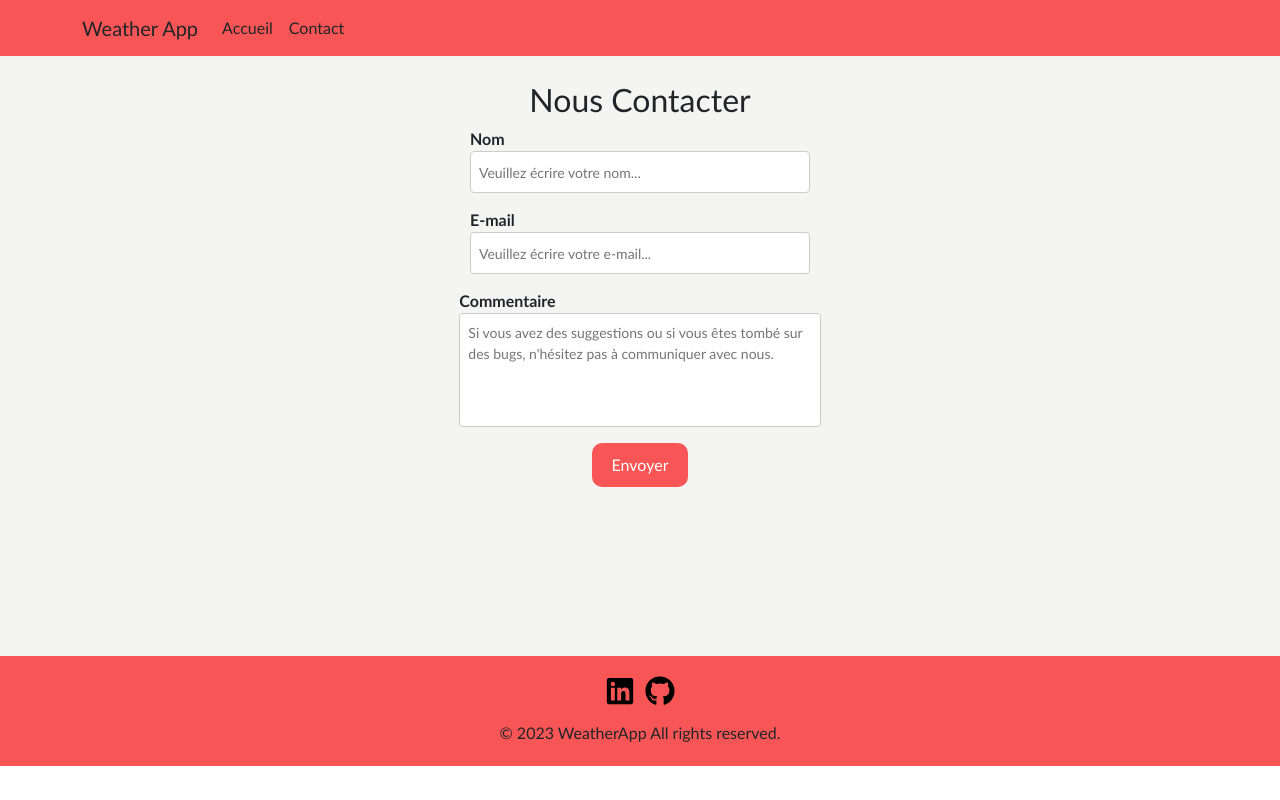
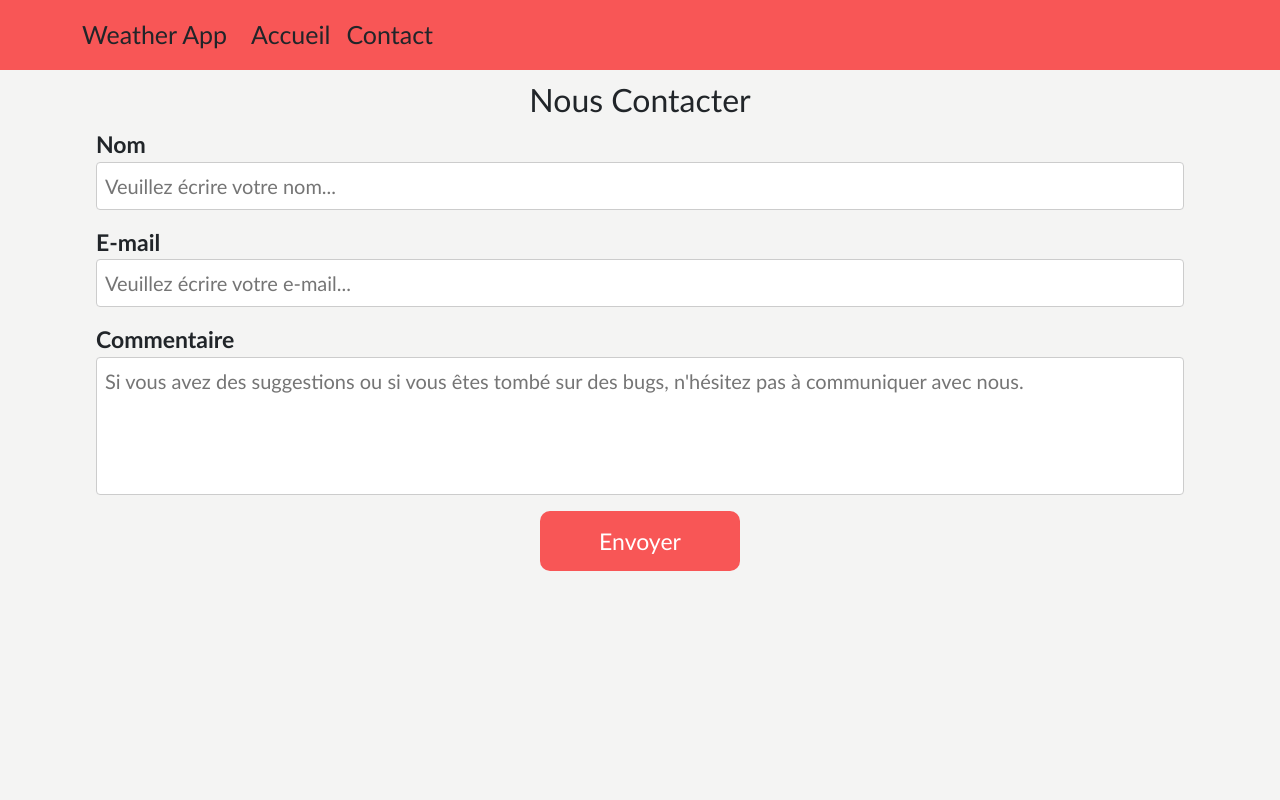
Before and after one commit to Radouane0/weather-app, a React (Create React App) app: page /contact in a window 1280 px wide. Shown: the top 800 px of the page. Built offline with nearby package versions, Linux system fonts and the light colour scheme.

Commit message:
style responsive tablette

```diff
--- a/src/components/Footer/Footer.scss
+++ b/src/components/Footer/Footer.scss
@@ -5,10 +5,16 @@
     flex-direction: column;
     align-items: center;
     padding-top: 20px;
-
     .icons {
         display: flex;
         gap: 10px;
         margin-bottom: 15px;
     }
+
 }
+@media screen and (min-width: 768px) {
+
+    .footer p{
+        font-size: 23px;
+    }
+}
--- a/src/components/NavBar/NavBar.js
+++ b/src/components/NavBar/NavBar.js
@@ -1,4 +1,5 @@
 import React from 'react';
+import './NavBar.scss';
 import Container from 'react-bootstrap/Container';
 import Nav from 'react-bootstrap/Nav';
 import Navbar from 'react-bootstrap/Navbar';
@@ -9,7 +10,7 @@ const NavBar = () => {
     return (
         <div id='navBar'>
             <Navbar collapseOnSelect expand="lg">
-            <Container>
+            <Container className='nav-container'>
                 <Navbar.Brand href="/home">Weather App</Navbar.Brand>
                 <Navbar.Toggle aria-controls="responsive-navbar-nav" />
                 <Navbar.Collapse id="responsive-navbar-nav">
--- a/src/components/NavBar/NavBar.scss
+++ b/src/components/NavBar/NavBar.scss
@@ -9,4 +9,13 @@
         color: inherit;
         text-decoration: none;
     }
+
+    @media screen and (min-width: 768px) {
+
+        a {
+            font-size: 25px;
+        }
+
+    }
+
 }
--- a/src/index.scss
+++ b/src/index.scss
@@ -11,6 +11,12 @@ html, body, #root {
 .bg-main {
   background-color: #F4F4F3;
   min-height: 600px;
+}
+@media screen and (min-width: 768px) {
+  .bg-main {
+    min-height: 858px;
+  }
+
 }
 
 .center {
--- a/src/pages/Contact/Contact.js
+++ b/src/pages/Contact/Contact.js
@@ -94,7 +94,7 @@ const Contact = () => {
         />
         <span>{emailError}</span>
       </div>
-      <div>
+      <div className="comment">
         <label htmlFor="comment">Commentaire</label>
         <textarea
           id="comment"
--- a/src/pages/Contact/Contact.scss
+++ b/src/pages/Contact/Contact.scss
@@ -55,3 +55,43 @@
       transform: scale(1.05);
     }
   }
+
+  @media screen and (min-width: 768px) {
+    .contact-form {
+      max-width: 100%;
+    }
+    .contact-form ::placeholder {
+      font-size: 20px;
+    }
+
+    .name label {
+      font-size: 23px;
+    }
+    .name input {
+      font-size: 20px;
+    }
+
+    .email label {
+      font-size: 23px;
+    }
+    .email input {
+      font-size: 20px;
+    }
+
+    .comment {
+      width: 85%;
+    }
+    .comment label {
+      font-size: 23px;
+    }
+    .comment textarea {
+      font-size: 20px;
+    }
+
+    .contact-form button {
+      height: 60px;
+      width: 200px;
+      font-size: 23px;
+    }
+
+  }
--- a/src/pages/DayPage/DayPage.scss
+++ b/src/pages/DayPage/DayPage.scss
@@ -9,7 +9,6 @@
     font-size: 25px;
     padding: 10px;
     margin-bottom: 0;
-
     .refresh {
         cursor: pointer;
         align-self: center;
@@ -22,8 +21,20 @@
     }
 }
 
+@media screen and (min-width: 768px) {
+    .city {
+        padding-top: 10px;
+        font-size: 30px;
+    }
+}
+
 .day {
     display: flex;
     justify-content: center;
     font-size: 25px;
 }
+@media screen and (min-width: 768px) {
+    .day {
+        font-size: 30px;
+    }
+}
--- a/src/pages/DayPage/WeatherDay/WeatherDay.scss
+++ b/src/pages/DayPage/WeatherDay/WeatherDay.scss
@@ -15,4 +15,26 @@
     .humidity-icon-p2 {
         font-size: 20px;
     }
+
+    @media screen and (min-width: 768px) {
+        h5 {
+            font-size: 25px;
+        }
+
+        img {
+            width: 18%;
+        }
+
+        .temp-icon-p2 {
+            font-size: 35px;
+        }
+
+        .humidity-icon-p2 {
+            font-size: 30px;
+        }
+
+        p {
+            font-size: 25px;
+        }
+    }
 }
--- a/src/pages/Home/CityName/CityName.scss
+++ b/src/pages/Home/CityName/CityName.scss
@@ -6,7 +6,6 @@
     p {
         margin-bottom: 0;
     }
-
     .refresh {
         cursor: pointer;
         align-self: center;
@@ -17,4 +16,16 @@
         padding: 3px;
         background-color: #e5e5e5;
     }
+
+    @media screen and (min-width: 768px) {
+
+        p {
+            font-size: 35px;
+        }
+
+        .refresh {
+            font-size: 35px;
+        }
+
+    }
 }
--- a/src/pages/Home/SearchBar/SearchBar.scss
+++ b/src/pages/Home/SearchBar/SearchBar.scss
@@ -12,4 +12,13 @@
   input:focus {
     outline: none;
   }
+
+  @media screen and (min-width: 768px ) {
+
+    input {
+      font-size: 23px;
+    }
+
+
+  }
 }
--- a/src/pages/Home/Weather/Weather.scss
+++ b/src/pages/Home/Weather/Weather.scss
@@ -7,7 +7,6 @@
     flex-direction: column;
     align-items: center;
     padding: 5px;
-
     &:hover {
         background-color: beige;
         cursor: pointer;
@@ -19,6 +18,12 @@
         font-weight: bold;
         font-size: 18px;
         margin: 4px;
+    }
+    @media screen and (min-width: 768px) {
+
+        .block-1 {
+            font-size: 25px;
+        }
     }
 
     .block-2 {
@@ -32,20 +37,54 @@
             .temp-icon {
                 font-size: 22px;
             }
+            @media screen and (min-width: 768px) {
+                .temp-icon {
+                font-size: 30px;
+                }
+
+            }
 
             .humidity-icon {
                 font-size: 18px;
+            }
+            @media screen and (min-width: 768px) {
+                .humidity-icon {
+                font-size: 23px;
+                }
+
             }
 
             h5 {
                 font-size: 16px;
                 margin-bottom: 0px;
             }
+            @media screen and (min-width: 768px) {
+                h5 {
+                font-size: 23px;
+                }
+            }
+
+            @media screen and (min-width: 768px) {
+                img {
+                    width: 33%;
+                }
+            }
 
             p {
                 font-size: 16px;
                 margin-bottom: 0px;
             }
+            @media screen and (min-width: 768px) {
+                p {
+                    font-size: 20px;
+                }
+            }
         }
     }
 }
+@media screen and (min-width: 768px) {
+
+    .weather {
+        padding: 8px;
+    }
+}
```
